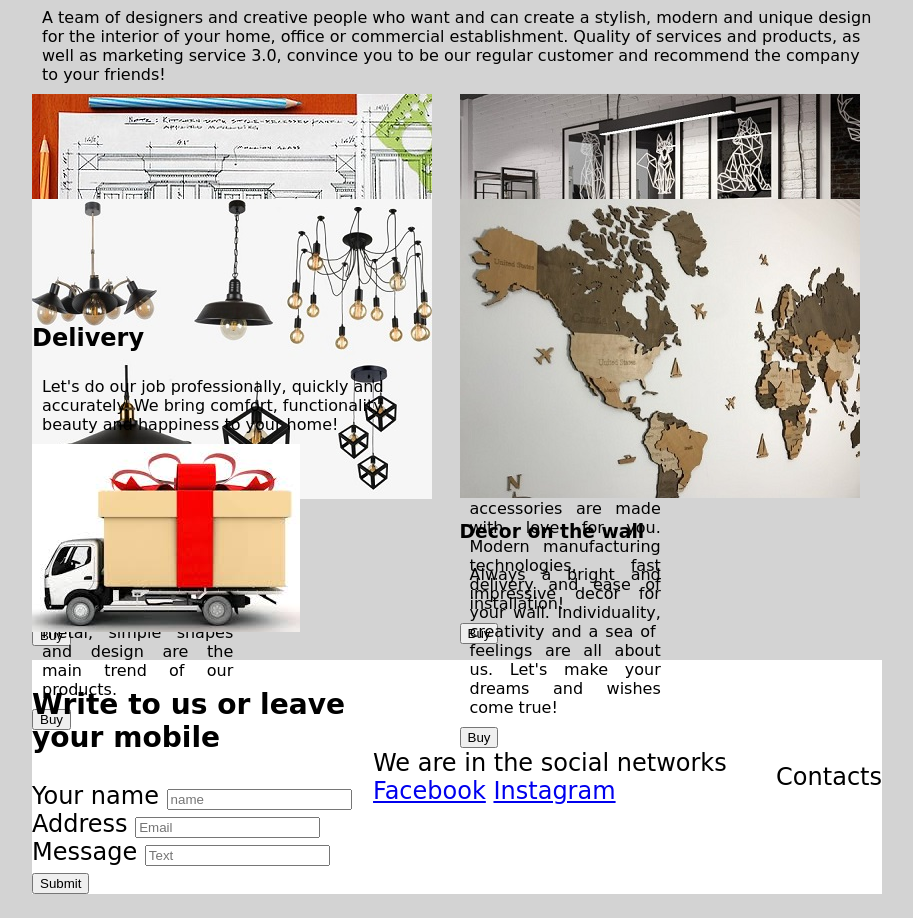
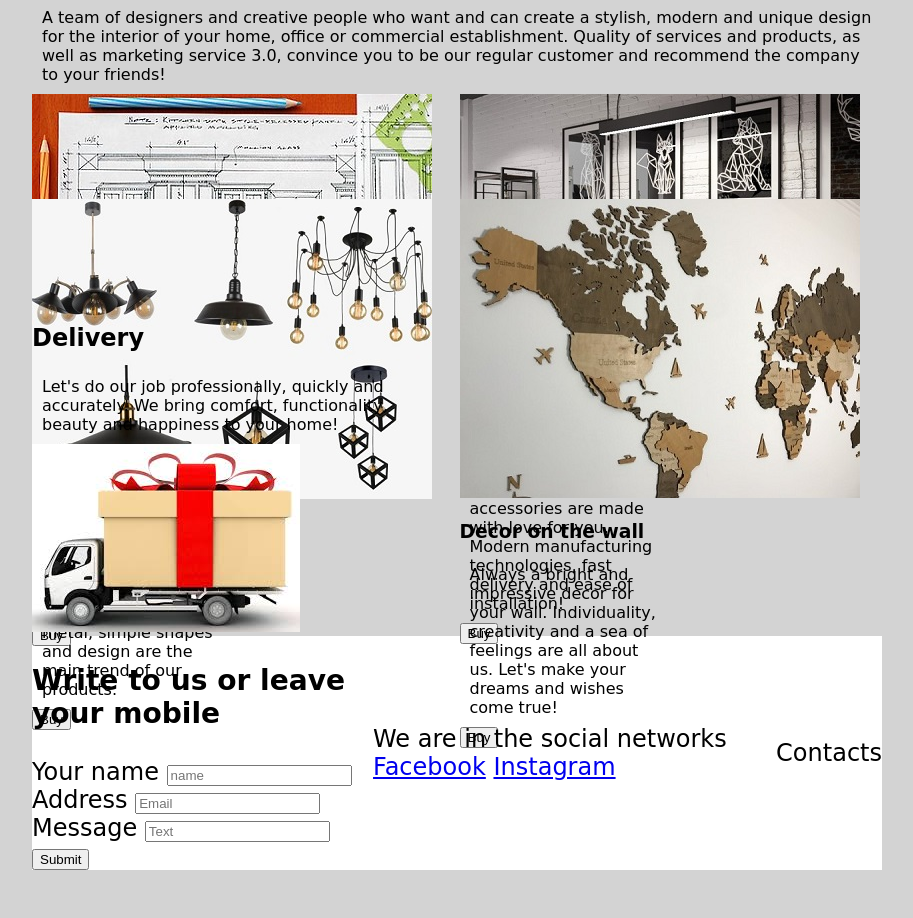
Before and after one commit to voronkooleksandr/my-project, a plain HTML site: page index.html in a window 1280 px wide. Shown: the part 759-1677 px from the top of the page, without its empty margins (183-1096 px from the left). After the commit the page ends 1629 px from the top, so only its background shows below. Drawn offline with Linux system fonts and the light colour scheme; a web font is replaced by a local one.

Commit message:
Change code

```diff
--- a/css/index.css
+++ b/css/index.css
@@ -101,6 +101,8 @@ header .banner {
     align-items: center;
 }
 
-body .container .product-cart p  {
-    text-align: justify;
+.button {
+    background-color: black;
+    color: white;
+    border: 3px;
 }
--- a/index.html
+++ b/index.html
@@ -74,9 +74,8 @@
         </div>
     </main>
     <footer>
-        <div>
-            <ul class="footer-menu">
-                <li><div class="form">
+            <div class="footer-menu">
+                <div class="form">
                     <form action="https://formspree.io/mnqvzdda" method="POST">
                         <h3>Write to us or leave your mobile</h3>
                         <label>Your name
@@ -92,15 +91,14 @@
                         </label>
                         <br>
                         <input type="Submit">
-                    </form></li>
-                <li>We are in the social networks
+                    </form>
+                </div>
+                <div>We are in the social networks
                     <a href="https://www.facebook.com/">Facebook</a>
                     <a href="https://www.instagram.com/">Instagram</a>
-                </li>
-                <li>Contacts</li>
-            </ul>
-
-        </div>
+                </div>
+                <div>Contacts</div>
+            </div>
     </footer>
 </body>
 </html>
```
